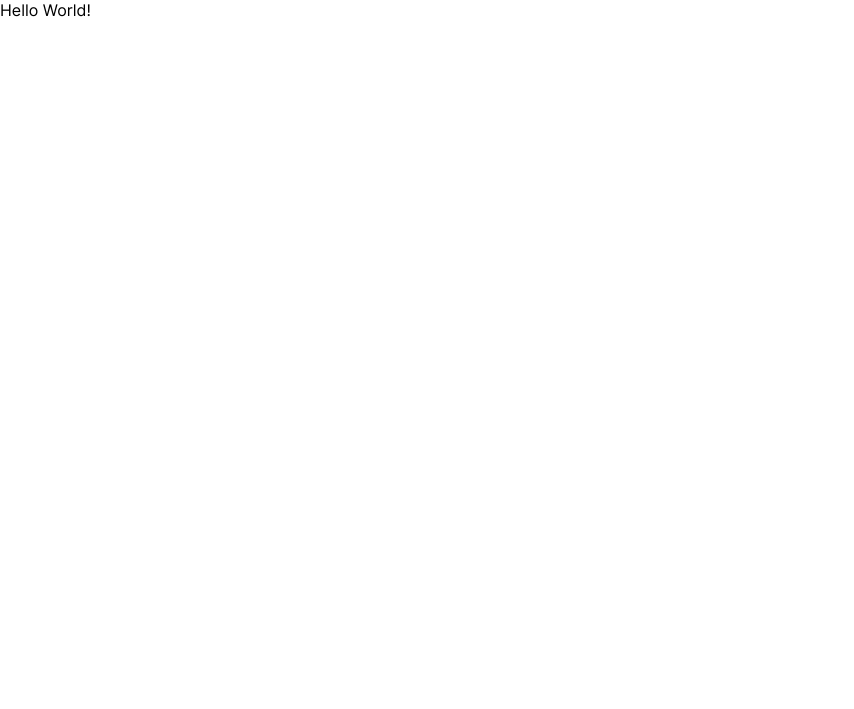
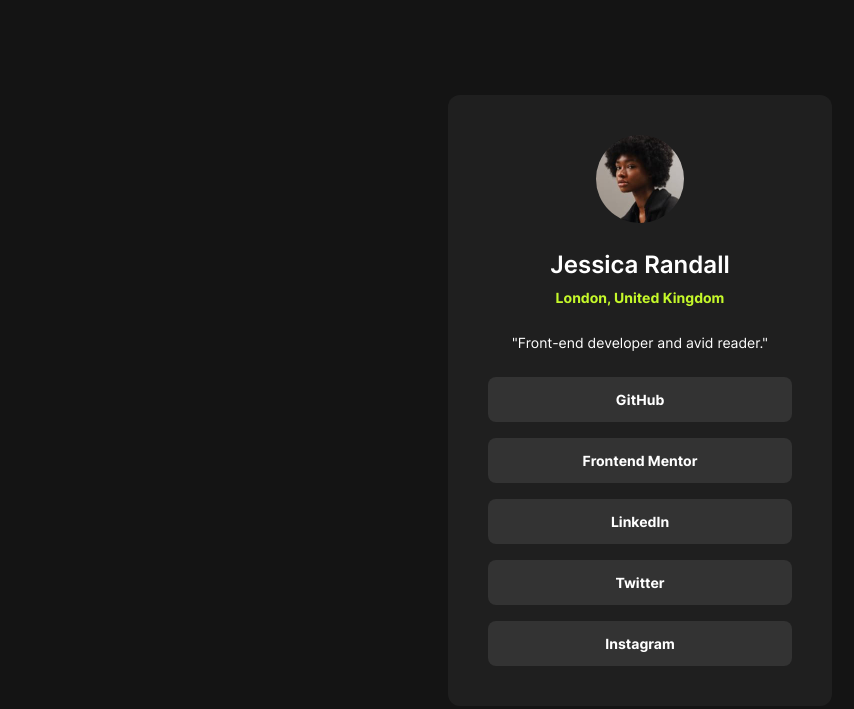
Before and after one commit to Tripouille/fm-social-links-profile, a plain HTML site: page public/index.html in a window 1280 px wide. Shown: the whole page, without its empty margins (0-854 px from the left). Drawn offline with Linux system fonts and the light colour scheme.

Commit message:
feat: create card

```diff
--- a/public/index.html
+++ b/public/index.html
@@ -16,8 +16,34 @@
     <meta name="description" content="Frontend Mentor Challenge" />
   </head>
   <body>
-    <main>
-      Hello World!
+    <main class="background body">
+      <section class="card">
+        <figure class="card__header">
+          <img
+            widht="88"
+            height="88"
+            src="images/avatar-jessica.jpeg"
+            alt="jessica randall"
+          />
+
+          <figcaption>
+            <h1 class="heading">Jessica Randall</h1>
+            <p>London, United Kingdom</p>
+          </figcaption>
+        </figure>
+
+        <blockquote>"Front-end developer and avid reader."</blockquote>
+
+        <nav>
+          <ul>
+            <li><a href="https://github.com">GitHub</a></li>
+            <li><a href="https://www.frontendmentor.io">Frontend Mentor</a></li>
+            <li><a href="https://www.linkedin.com">LinkedIn</a></li>
+            <li><a href="https://twitter.com">Twitter</a></li>
+            <li><a href="https://www.instagram.com">Instagram</a></li>
+          </ul>
+        </nav>
+      </section>
     </main>
   </body>
 </html>
--- a/public/styles.css
+++ b/public/styles.css
@@ -29,3 +29,93 @@
   --clr-neutral-dark-grey: hsl(0, 0%, 12%);
   --clr-neutral-off-black: hsl(0, 0%, 8%);
 }
+
+.body {
+  font-size: 0.875rem;
+  line-height: 150%;
+}
+
+.heading {
+  font-size: 1.5rem;
+  line-height: 150%;
+}
+
+.background {
+  height: 100vh;
+  display: grid;
+  place-items: center;
+  background-color: var(--clr-neutral-off-black);
+  color: var(--clr-neutral-white);
+}
+
+.card {
+  width: min(calc(100% - 3rem), 24rem);
+  padding: 1.5rem;
+  border-radius: 0.75rem;
+  display: flex;
+  flex-direction: column;
+  gap: 1.5rem;
+  background-color: var(--clr-neutral-dark-grey);
+}
+
+@media (min-width: 376px) {
+  .card {
+    padding: 2.5rem;
+  }
+}
+
+.card__header {
+  display: flex;
+  flex-direction: column;
+  align-items: center;
+  gap: 1.5rem;
+}
+
+.card__header img {
+  border-radius: 50%;
+}
+
+.card__header figcaption {
+  display: flex;
+  flex-direction: column;
+  align-items: center;
+  gap: 0.25rem;
+}
+
+.card__header figcaption h1 {
+  font-weight: 600;
+}
+
+.card__header figcaption p {
+  color: var(--clr-primary-green);
+  font-weight: 700;
+}
+
+.card blockquote {
+  text-align: center;
+  font-weight: 400;
+}
+
+.card nav ul {
+  list-style: none;
+  display: flex;
+  flex-direction: column;
+  gap: 1rem;
+}
+
+.card nav ul li a {
+  display: block;
+  border-radius: 0.5rem;
+  padding: 0.75rem 0rem;
+  width: 100%;
+  text-align: center;
+  background-color: var(--clr-neutral-grey);
+  color: var(--clr-neutral-white);
+  text-decoration: none;
+  font-weight: 700;
+}
+
+.card nav ul li a:hover {
+  background-color: var(--clr-primary-green);
+  color: var(--clr-neutral-grey);
+}
```
